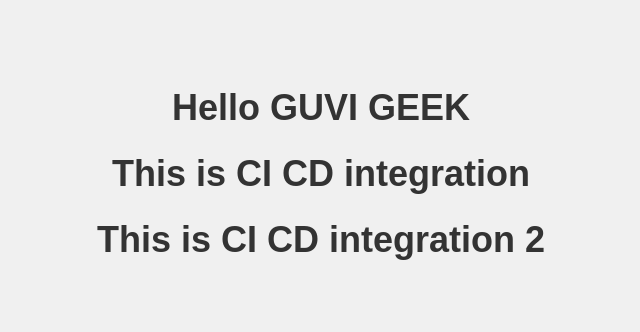
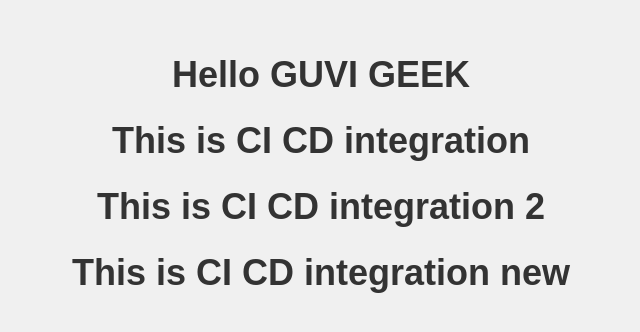
Before and after one commit to Prajaktaghogare/GUVI-PROJECT, a plain HTML site: page index.html in a window 1280 px wide. Shown: the part 226-558 px from the top of the page, without its empty margins (319-959 px from the left). Drawn offline with Linux system fonts and the light colour scheme.

Commit message:
Added CD/CD integration new

```diff
--- a/index.html
+++ b/index.html
@@ -11,6 +11,8 @@
         <h1>Hello GUVI GEEK</h1>
         <h1>This is CI CD  integration</h1>
           <h1>This is CI CD  integration 2</h1>
+          <h1>This is CI CD  integration new</h1>
+
     </div>
 </body>
 </html>
```
